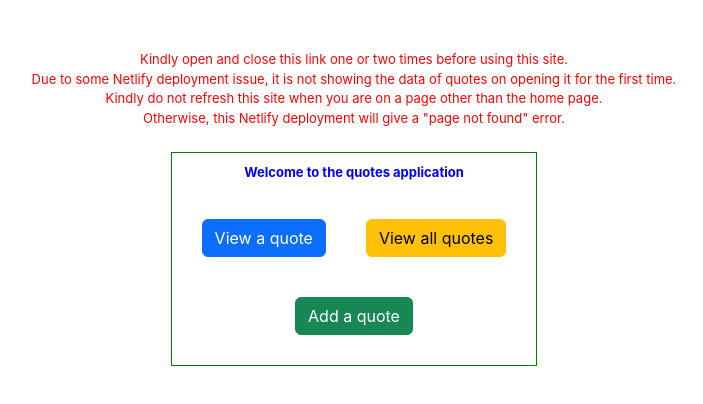
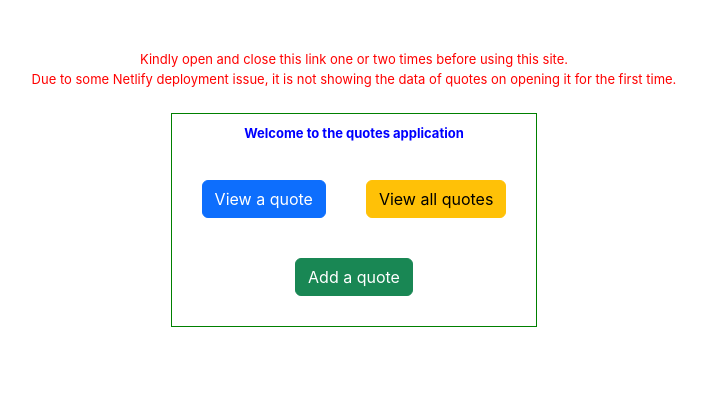
Before and after one commit to SkMdSufiyan/Day35DeployTaskFrontend, a React (Create React App) app: page / in a window 1280 px wide. Shown: the top 404 px of the page, without its empty margins (286-989 px from the left). Built offline with nearby package versions, Linux system fonts and the light colour scheme; the HTML template or start-up script is replaced by a standard one.

Commit message:
Update App.js

```diff
--- a/src/App.js
+++ b/src/App.js
@@ -13,8 +13,6 @@ function App() {
     <p style={{color : "red", fontSize : "small", margin : "0px"}}>Kindly open and close this link one or two times before using this site. </p>
       <p style={{color : "red", fontSize : "small", margin : "0px"}}>Due to some Netlify deployment issue, it is not showing the data of quotes on opening it for the first time. </p>
 
-      <p style={{color : "red", fontSize : "small", margin : "0px"}}>Kindly do not refresh this site when you are on a page other than the home page. </p>
-      <p style={{color : "red", fontSize : "small", margin : "0px"}}> Otherwise, this Netlify deployment will give a "page not found" error.  </p>
 
       <br />
 
```
